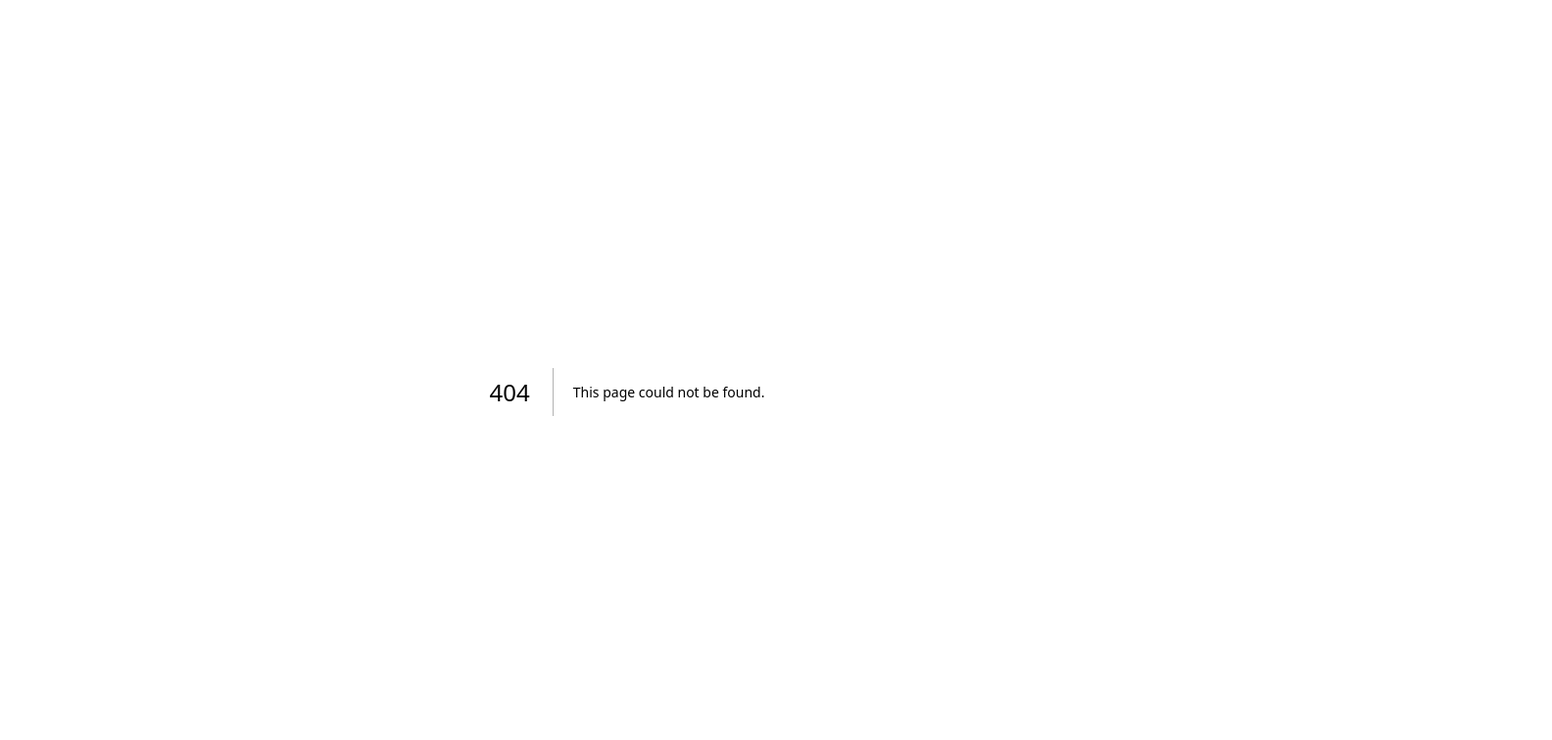
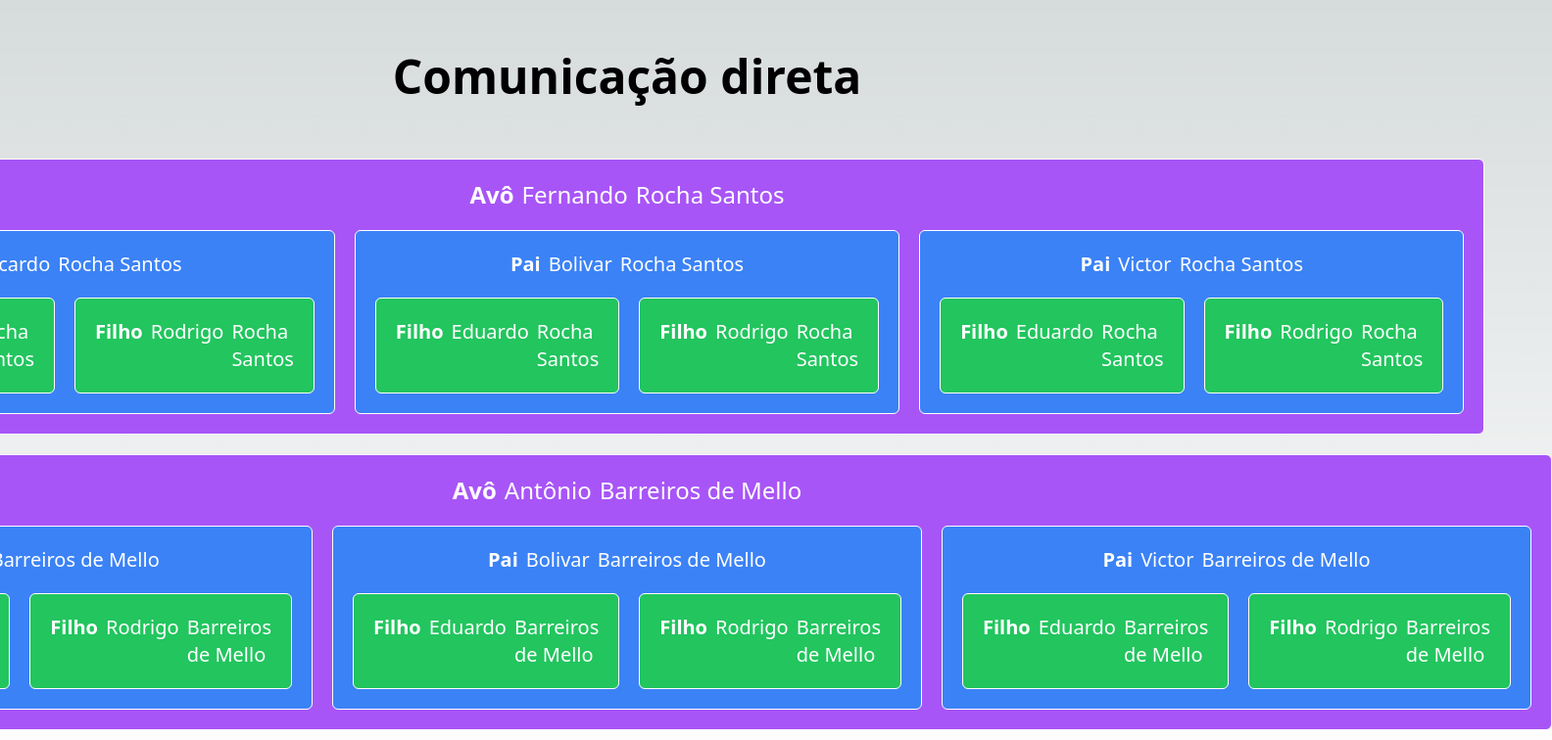
Before and after one commit to VictorMello1993/transformacao-dev-coder, a Next.js app: page /comunicacao/direta in a window 1280 px wide. Before the commit this address had no page. Shown: the top 756 px of the page at 98% size, 1584 px wide, since content can reach past the window. Built offline with nearby package versions, Linux system fonts and the light colour scheme.

Commit message:
Exemplo comunicacao direta

```diff
--- /dev/null
+++ b/src/components/comunicacao/direta/Avo.tsx
@@ -0,0 +1,24 @@
+import Pai from "./Pai";
+
+interface AvoProps {
+  nome: string
+  sobrenome: string
+}
+
+export default function Avo(props: AvoProps) {
+  return (
+    <div className="flex flex-col gap-5 p-5 bg-purple-500 text-white border border-white rounded-md">
+      <div className="flex justify-center gap-2 text-2xl">
+        <span className="font-black">Avô</span>
+        <span>{props.nome}</span>
+        <span>{props.sobrenome}</span>
+      </div>
+
+      <div className="flex gap-5">
+        <Pai nome="Ricardo" sobrenome={props.sobrenome} />
+        <Pai nome="Bolivar" sobrenome={props.sobrenome} />
+        <Pai nome="Victor" sobrenome={props.sobrenome} />
+      </div>
+    </div>
+  )
+}
--- /dev/null
+++ b/src/components/comunicacao/direta/Filho.tsx
@@ -0,0 +1,16 @@
+interface FilhoProps {
+  nome: string
+  sobrenome: string
+}
+
+export default function Filho(props: FilhoProps) {
+  return (
+    <div className="flex justify-center items-center bg-green-500 rounded-md p-5 border border-white">
+      <div className="flex justify-center gap-2 text-xl">
+        <span className="font-black">Filho</span>
+        <span>{props.nome}</span>
+        <span>{props.sobrenome}</span>
+      </div>
+    </div>
+  )
+}
--- /dev/null
+++ b/src/components/comunicacao/direta/Pai.tsx
@@ -0,0 +1,22 @@
+import Filho from "./Filho";
+
+interface PaiProps {
+  nome: string
+  sobrenome: string
+}
+
+export default function Pai(props: PaiProps) {
+  return (
+    <div className="flex flex-col gap-5 bg-blue-500 text-white border border-white rounded-md p-5">
+      <div className="flex justify-center gap-2 text-xl">
+        <span className="font-black">Pai</span>
+        <span>{props.nome}</span>
+        <span>{props.sobrenome}</span>
+      </div>
+      <div className="flex gap-5">
+        <Filho nome="Eduardo" sobrenome={props.sobrenome} />
+        <Filho nome="Rodrigo" sobrenome={props.sobrenome} />
+      </div>
+    </div>
+  )
+}
--- /dev/null
+++ b/src/pages/comunicacao/direta.tsx
@@ -0,0 +1,11 @@
+import Avo from "../../components/comunicacao/direta/Avo";
+
+export default function PaginaDireta() {
+  return (
+    <div className="flex flex-col gap-5 justify-center items-center h-screen">
+      <h1 className="text-5xl mb-10 font-black">Comunicação direta</h1>
+      <Avo nome="Fernando" sobrenome="Rocha Santos" />
+      <Avo nome="Antônio" sobrenome="Barreiros de Mello" />
+    </div>
+  )
+}
```
